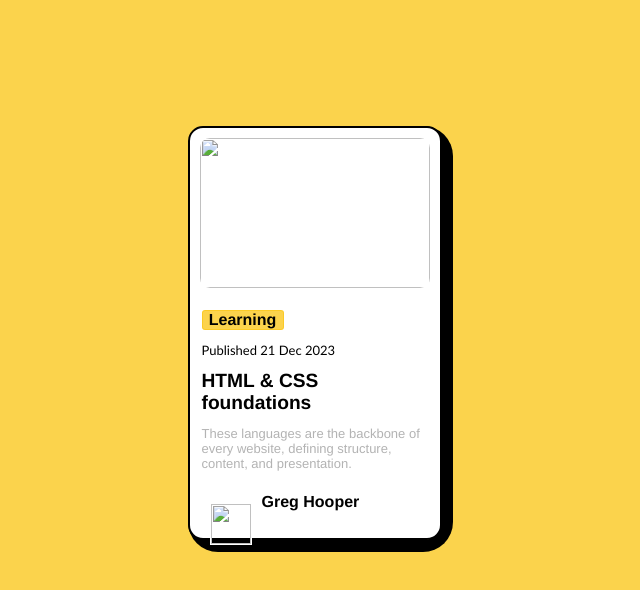
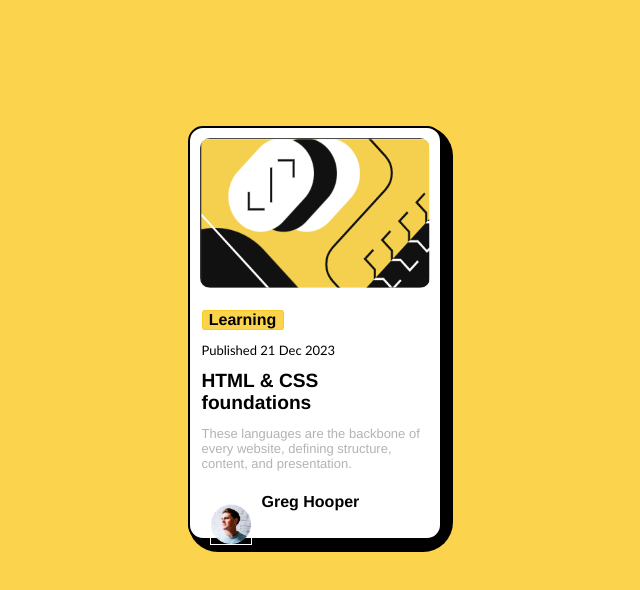
Before and after one commit to youkaa04/Card, a plain HTML site: page index.html in a window 1280 px wide. Shown: the whole page, without its empty margins (320-960 px from the left). Drawn offline with Linux system fonts and the light colour scheme.

Commit message:
Update index.html

```diff
--- a/index.html
+++ b/index.html
@@ -88,13 +88,13 @@ strong{
 <body>
     <div class="container">
         <div class="item">
-            <img src="assets/images/Capture.PNG" class="first">
+            <img src="Capture.PNG" class="first">
             <h4>Learning</h4>
             <p class="light">Published 21 Dec 2023</p>
             <h1>HTML & CSS foundations</h1>
             <p class="strong">These languages are the backbone of every website, defining structure, content, and presentation.</p>
             <div class="img">
-                <img src="assets/images/image-avatar.webp" class="second">
+                <img src="image-avatar.webp" class="second">
                 <strong>Greg Hooper</strong>
             </div>
         </div>
```
